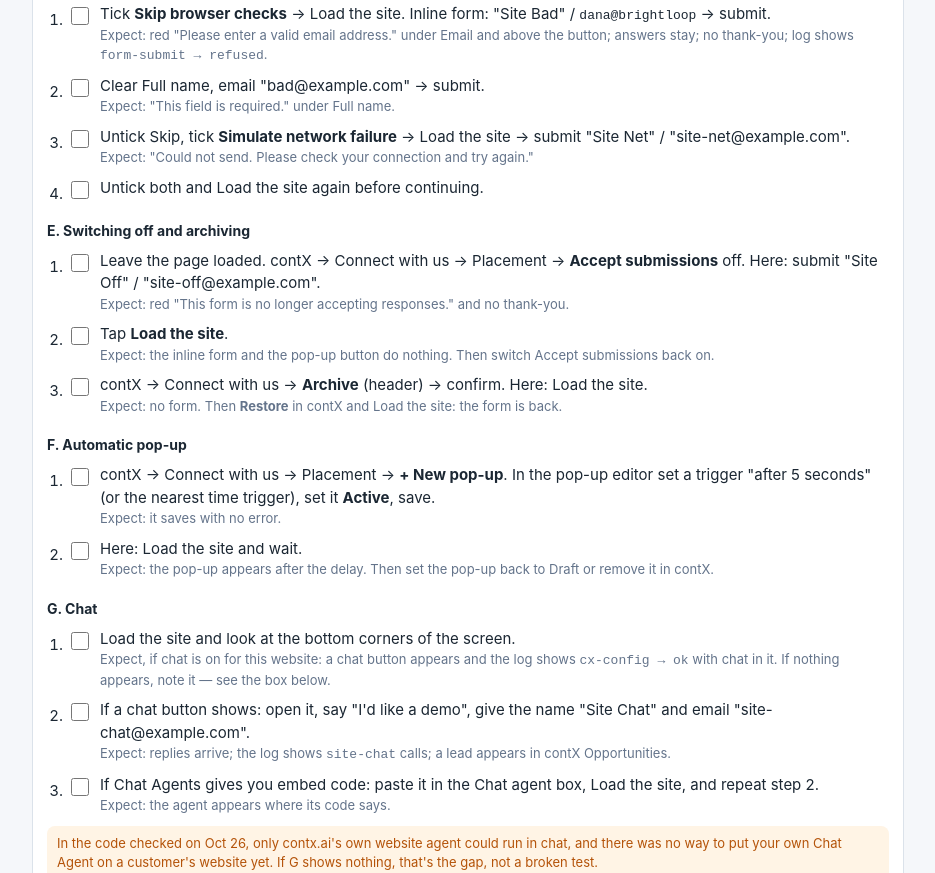
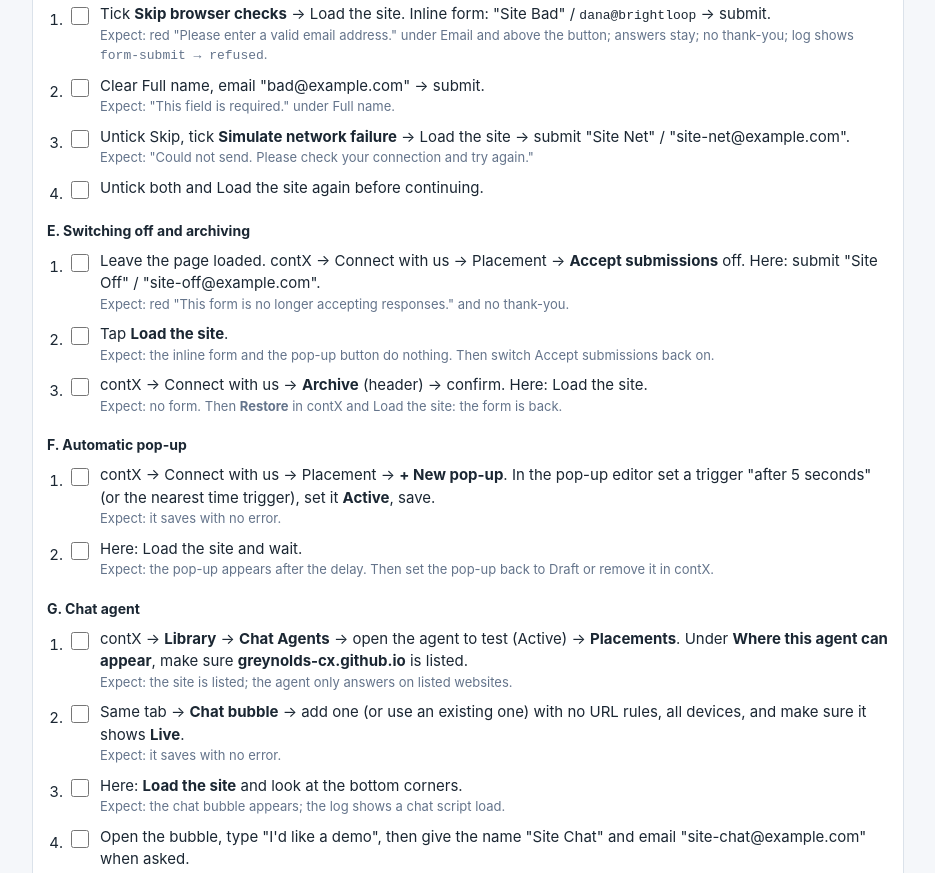
Before and after one commit to greynolds-CX/greynolds-CX.github.io, a plain HTML site: page forms-test.html in a window 1280 px wide. Shown: the part 1927-2800 px from the top of the page, without its empty margins (172-1107 px from the left). Drawn offline with Linux system fonts and the light colour scheme.

Commit message:
Update chat agent section in forms-test.html

```diff
--- a/forms-test.html
+++ b/forms-test.html
@@ -61,9 +61,9 @@
     <p class="muted">Same card → <b>Pop-up on click</b> → <b>Copy code</b>. Leave empty and the page makes a "Get in touch" button from the form key above.</p>
     <textarea id="clk" placeholder="&lt;button data-cx-open=&quot;frm_…&quot;&gt;Get in touch&lt;/button&gt;"></textarea>
 
-    <label class="box" for="cht">Chat agent code (optional)</label>
-    <p class="muted">Only if contX → <b>Library</b> → <b>Chat Agents</b> gives you code to place on a website. If chat is switched on for the site, the site script alone should show it.</p>
-    <textarea id="cht" placeholder="Paste any chat agent embed code here"></textarea>
+    <label class="box" for="cht">Chat agent — inline embed (optional)</label>
+    <p class="muted">contX → <b>Library</b> → <b>Chat Agents</b> → your agent → <b>Placements</b> → <b>Inline embed</b> (switch on) → <b>Copy code</b>. The floating chat bubble needs no code here — the site script shows it.</p>
+    <textarea id="cht" placeholder="&lt;div data-cx-chat=&quot;…&quot;&gt;&lt;/div&gt;"></textarea>
 
     <div class="row">
       <label><input type="checkbox" id="skip"> Skip browser checks <span class="muted">(lets bad answers reach the server)</span></label>
@@ -81,7 +81,7 @@
     <div class="site" id="site">
       <div class="tag">Inline form</div><div class="slot" id="slotForm"><div class="empty">Paste the form placement code and load the site.</div></div>
       <div class="tag">Pop-up on click</div><div class="slot" id="slotClick"><div class="empty">—</div></div>
-      <div class="tag">Chat</div><div class="slot" id="slotChat"><div class="empty">If chat is on for this site, the chat button appears at the bottom corner of the screen.</div></div>
+      <div class="tag">Chat (inline)</div><div class="slot" id="slotChat"><div class="empty">Paste the inline embed code to show the agent here. The floating bubble appears in a bottom corner of the screen.</div></div>
     </div>
   </div>
 
@@ -134,13 +134,15 @@
       <li><label><input type="checkbox"><span>Here: Load the site and wait. <span class="exp">Expect: the pop-up appears after the delay. Then set the pop-up back to Draft or remove it in contX.</span></span></label></li>
     </ol>
 
-    <h3>G. Chat</h3>
+    <h3>G. Chat agent</h3>
     <ol class="steps" data-group="G">
-      <li><label><input type="checkbox"><span>Load the site and look at the bottom corners of the screen. <span class="exp">Expect, if chat is on for this website: a chat button appears and the log shows <code>cx-config → ok</code> with chat in it. If nothing appears, note it — see the box below.</span></span></label></li>
-      <li><label><input type="checkbox"><span>If a chat button shows: open it, say "I'd like a demo", give the name "Site Chat" and email "site-chat@example.com". <span class="exp">Expect: replies arrive; the log shows <code>site-chat</code> calls; a lead appears in contX Opportunities.</span></span></label></li>
-      <li><label><input type="checkbox"><span>If Chat Agents gives you embed code: paste it in the Chat agent box, Load the site, and repeat step 2. <span class="exp">Expect: the agent appears where its code says.</span></span></label></li>
+      <li><label><input type="checkbox"><span>contX → <b>Library</b> → <b>Chat Agents</b> → open the agent to test (Active) → <b>Placements</b>. Under <b>Where this agent can appear</b>, make sure <b>greynolds-cx.github.io</b> is listed. <span class="exp">Expect: the site is listed; the agent only answers on listed websites.</span></span></label></li>
+      <li><label><input type="checkbox"><span>Same tab → <b>Chat bubble</b> → add one (or use an existing one) with no URL rules, all devices, and make sure it shows <b>Live</b>. <span class="exp">Expect: it saves with no error.</span></span></label></li>
+      <li><label><input type="checkbox"><span>Here: <b>Load the site</b> and look at the bottom corners. <span class="exp">Expect: the chat bubble appears; the log shows a chat script load.</span></span></label></li>
+      <li><label><input type="checkbox"><span>Open the bubble, type "I'd like a demo", then give the name "Site Chat" and email "site-chat@example.com" when asked. <span class="exp">Expect: replies arrive; the log shows <code>site-chat → ok</code>; a lead appears in contX Opportunities.</span></span></label></li>
+      <li><label><input type="checkbox"><span>contX → the agent → Placements → <b>Inline embed</b>: switch on → <b>Copy code</b>. Paste into the <b>Chat agent — inline embed</b> box above → Load the site. <span class="exp">Expect: the agent's chat appears inside the "Chat (inline)" box on the customer page.</span></span></label></li>
+      <li><label><input type="checkbox"><span>Switch the bubble to <b>Off</b> in contX → Load the site. <span class="exp">Expect: no bubble; the inline chat still shows. Switch the bubble back on when done.</span></span></label></li>
     </ol>
-    <div class="note">In the code checked on Oct 26, only contx.ai's own website agent could run in chat, and there was no way to put your own Chat Agent on a customer's website yet. If G shows nothing, that's the gap, not a broken test.</div>
 
     <h3>H. Results in contX</h3>
     <ol class="steps" data-group="H">
```
